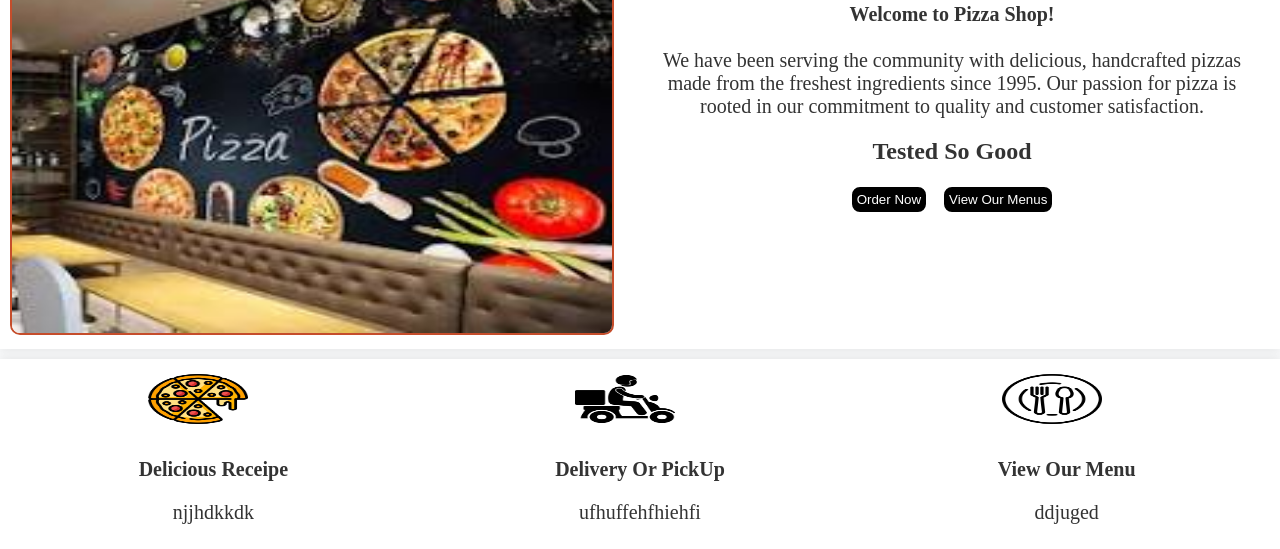
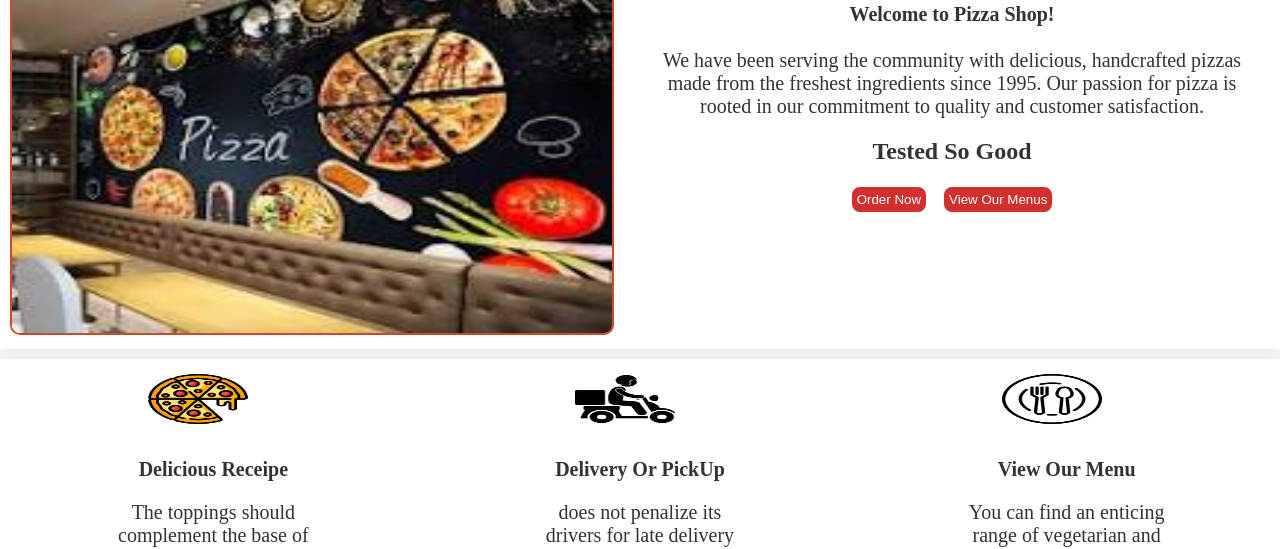
Before and after one commit to VaishnaviKhalkar2024/pizza-shop, a plain HTML site: page pages/index.html in a window 1280 px wide. Shown: the part 207-756 px from the top of the page. Drawn offline with Linux system fonts and the light colour scheme.

Commit message:
added new details

```diff
--- a/css/index.css
+++ b/css/index.css
@@ -44,7 +44,7 @@ p{
     border: 2px solid white;
     text-decoration:none;
     color: white;
-    background-color: black;
+    background-color:#d32f2f;
 
 
 }
--- a/pages/index.html
+++ b/pages/index.html
@@ -37,19 +37,19 @@
                 <div class="header1">
                     <img src="./../img/pizza.png"  class="details">
                     <p><B>Delicious Receipe</B></p>
-                    <p>njjhdkkdk</p>
+                    <p>The toppings should complement the base of the pizza. The dough is not just a blank canva it is the foundation of the pizza. </p>
 
                 </div>
                 <div class="header1"><img src="./../img/motorbike.png" class="details" >
                     <p><B>Delivery Or PickUp</B></p>
-                    <p>ufhuffehfhiehfi</p>
+                    <p> does not penalize its drivers for late delivery Domino's Pizza reserves the right to withdraw the service guarantee without prior intimation.</p>
 
                 </div>
 
                 <div class="header1">
                     <img src="./../img/dish.png"  class="details">
                     <p><B>View Our Menu</B></p>
-                    <p>ddjuged</p>
+                    <p>You can find an enticing range of vegetarian and non-vegetarian pizzas at all our Domino's outlets. Chicken Fiesta, Non-Veg Supreme, etc.</p>
                 </div>
                 </div>
 
```
